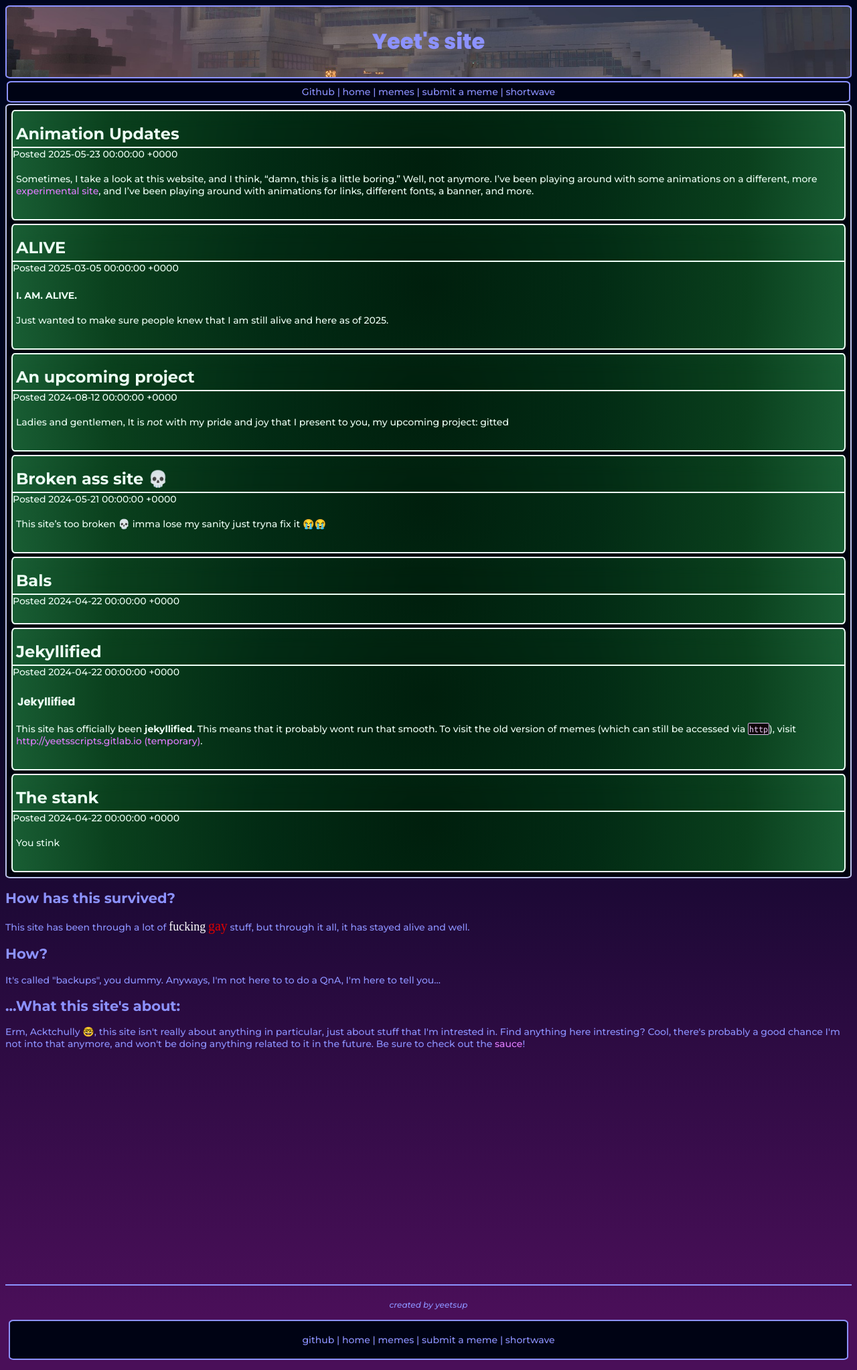
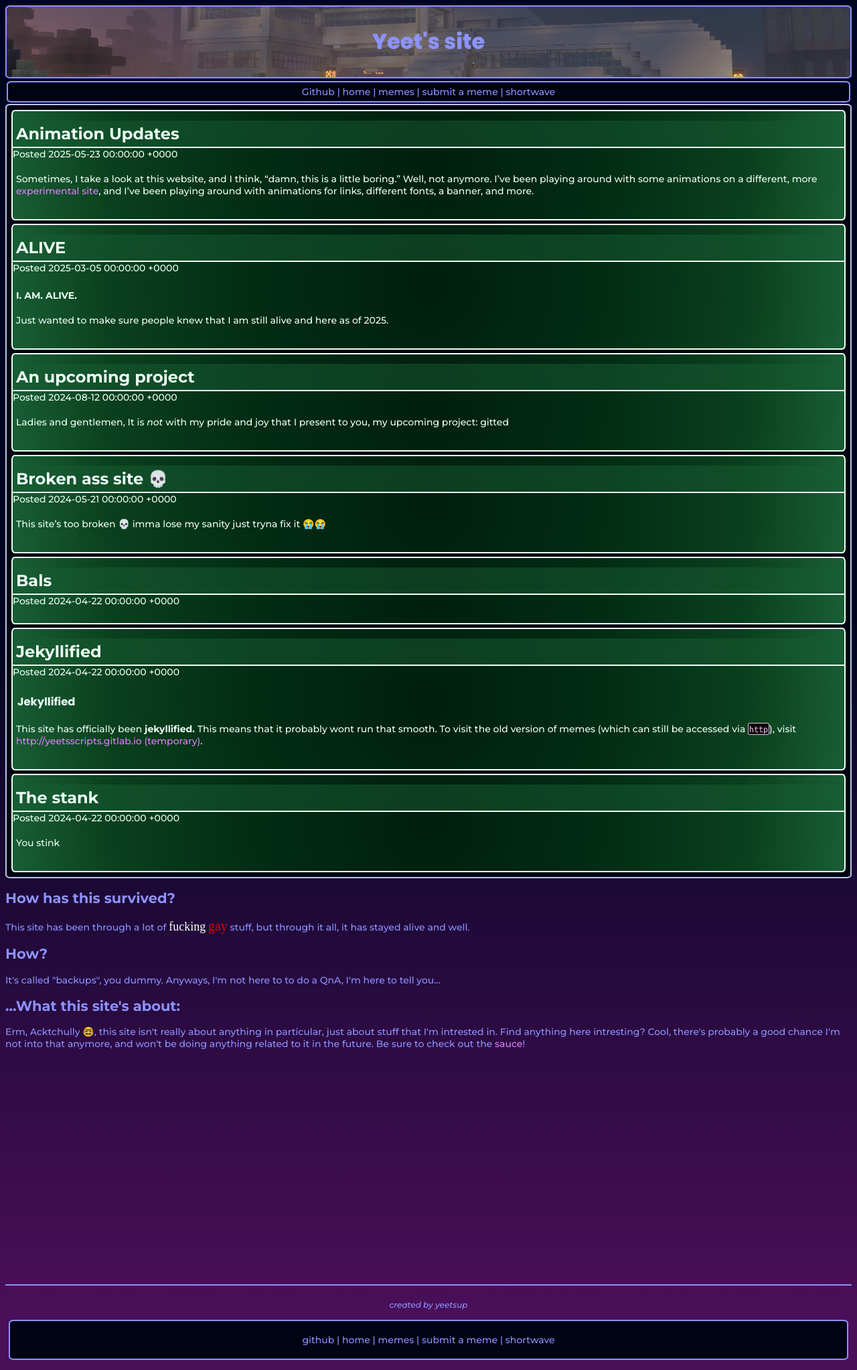
Before and after one commit to yeetssite/yeetssite.github.io, a Jekyll site: the page built from index.html, in a window 1280 px wide. Shown: the whole page at 67% size. Built offline with Jekyll 4.4.1, drawn with Linux system fonts in a browser that asks for light colours; some web fonts are replaced; a script that is not in the unit is left out.

Commit message:
am i tweaking (the colors i mean)

```diff
--- a/assets/css/base.css
+++ b/assets/css/base.css
@@ -329,6 +329,7 @@ video {
 .snippet .title
 {
   backdrop-filter: blur(6.7px); /*six seveeennnn 🤪🤪🤪*/
+  background-color: rgba(25, 94, 52, 0.5);
 	color: #edfff5;
 	font-size: 24px;
 	font-weight: 700;
```
